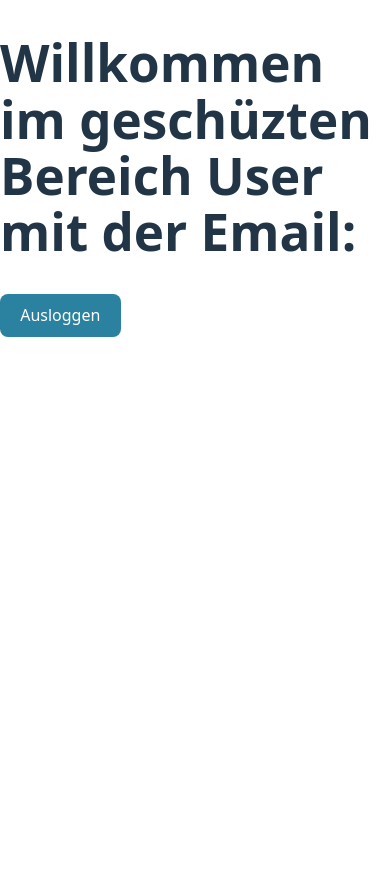
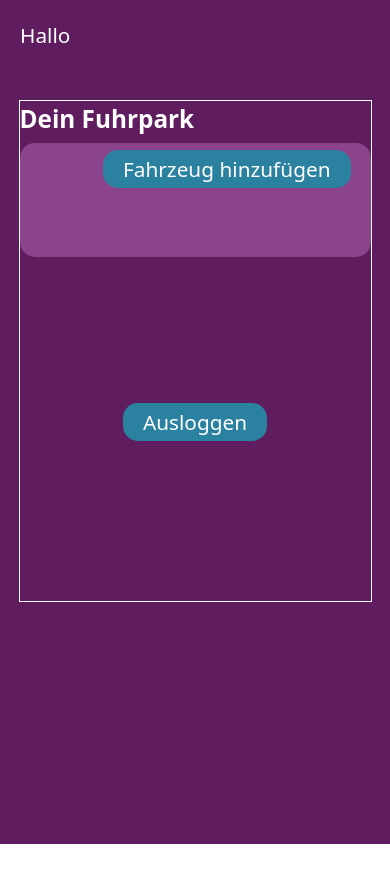
Before and after one commit to willy-1995/cardoc, a React (Vite) app: page /protected in a window 390 px wide. After the commit the page ends 844 px from the top, so only its background shows below. Built offline with nearby package versions, Linux system fonts and the light colour scheme; no server answers.

Commit message:
with style

```diff
--- a/src/App.jsx
+++ b/src/App.jsx
@@ -4,6 +4,7 @@ import Landing from './components/sites/landing';
 import Registration from './components/sites/registration';
 import Login from './components/sites/login';
 import Protected from './components/sites/protected';
+
 function App() {
 
 
--- /dev/null
+++ b/src/components/sites/cars.jsx
@@ -0,0 +1,18 @@
+import React from "react";
+import { useState, useEffect } from "react";
+import "./style_main.css";
+import "./style_cars.css";
+
+function Cars(){
+
+    return(
+        <div className="body-sub-div main-div">
+            <button id="add-button">Fahrzeug hinzufügen</button>
+            <div id="vehicle-list">
+
+            </div>
+        </div>
+    )
+}
+
+export default Cars;
--- a/src/components/sites/landing.jsx
+++ b/src/components/sites/landing.jsx
@@ -1,16 +1,24 @@
 import React from "react";
 import { Link } from "react-router-dom";
 import "./style_main.css";
+import "./style_landing.css";
 
-function Landing(){
-    return(
+function Landing() {
+    return (
         <div className="body-div">
-            <Link to={"/login"}>
-                Login
-            </Link>
-            <Link to={"/registration"}>
-                Registrieren
-            </Link>
+            <div id="landing-logo-div">
+                <h1>cardoc</h1>
+                <h2>digital car management</h2>
+            </div>
+            <div className="main-div" id="user-access-div">
+                <Link to={"/login"} className="link">
+                    Login
+                </Link>
+                <Link to={"/registration"} className="link">
+                    Registrieren
+                </Link>
+            </div>
+
         </div>
     )
 }
--- a/src/components/sites/login.jsx
+++ b/src/components/sites/login.jsx
@@ -1,8 +1,13 @@
 import React from "react";
+import { useState } from "react";
 import { useNavigate } from "react-router-dom";
+import "./style_main.css";
+import "./style_login.css";
+
 
 function Login() {
 
+    const [message, setMessage] = useState("");
     const navigate = useNavigate();
 
     const loginHandler = async (e) => {
@@ -41,7 +46,7 @@ function Login() {
 
 
             if (result.success) {
-                //msgDiv.textContent = ; Login success animation
+                setMessage("Login erfolgreich!\nWeiterleitung...");
                 form.reset();
                 setTimeout(() => {
                     navigate("/protected");
@@ -51,25 +56,29 @@ function Login() {
                 localStorage.setItem("token", result.token);
             }
             else {
-                msgDiv.textContent = result.message;
+                setMessage(result.message);
             }
 
         } catch (error) {
             console.error(error); //DEBUG
-            msgDiv.textContent = "Serverfehler: " + error.message;
+            setMessage( "Serverfehler: " + error.message);
         }
     }
 
 
     return (
         <div className="body-div">
-            <form id="login-form" onSubmit={loginHandler}>
+            <div id="landing-logo-div">
+                <h1>cardoc</h1>
+                <h2>digital car management</h2>
+            </div>
+            <form id="login-form" onSubmit={loginHandler} className="main-div">
                 <input type="email" name="email" placeholder="Deine E-Mail-Adresse" />
                 <input type="password" name="password" placeholder="Dein Passwort" />
-                <input type="submit" className="button" value={"Einloggen"} />
+                <button type="submit">Einloggen</button>
             </form>
             <div id="msg-login">
-
+                {message}
             </div>
         </div>
     )
--- a/src/components/sites/protected.jsx
+++ b/src/components/sites/protected.jsx
@@ -1,6 +1,10 @@
 import React, { useState } from "react";
 import { useEffect } from "react";
 import { apiFetch } from "../../api";
+import Cars from "./cars";
+//STYLE
+import "./style_main.css";
+import "./style_protected.css";
 
 function Protected() {
     //prepare data to use in frontend
@@ -23,7 +27,14 @@ function Protected() {
 
     return (
         <div className="body-div">
-            <h1>Willkommen im geschüzten Bereich User mit der Email: {email}</h1>
+            <p id="greeting">Hallo {email}</p>
+            <div id="cars-container">
+                <h3>Dein Fuhrpark</h3>
+
+                <Cars />
+
+            </div>
+
             <button onClick={logout}>Ausloggen</button>
         </div>
     )
--- /dev/null
+++ b/src/components/sites/style_cars.css
@@ -0,0 +1,16 @@
+:root{
+    --background-color: rgb(95, 29, 95);
+    --maindiv-color: rgb(139, 68, 139);
+    --subdiv-color: rgb(146, 109, 146);
+    --button-color: rgb(43, 129, 160);
+}
+
+
+#vehicle-list{
+    min-height: 100px;
+}
+
+#add-button{
+    position: absolute;
+    right: 20px;
+}
--- /dev/null
+++ b/src/components/sites/style_landing.css
@@ -0,0 +1,33 @@
+:root {
+    --background-color: rgb(95, 29, 95);
+    --maindiv-color: rgb(139, 68, 139);
+    --subdiv-color: rgb(109, 65, 109);
+    --button-color: rgb(43, 129, 160);
+}
+
+.body-div {
+    display: flex;
+    align-items: center;
+    justify-content: center;
+    flex-direction: column;
+}
+
+#landing-logo-div {
+    background-color: white;
+    position: absolute;
+    top: 50px;
+    margin: 0 auto;
+    display: flex;
+    align-items: center;
+    justify-content: center;
+    flex-direction: column;
+    color: black;
+
+}
+
+
+/*=====RESPONSIVE=====*/
+
+@media(max-width: 800px){
+
+}
--- /dev/null
+++ b/src/components/sites/style_login.css
@@ -0,0 +1,4 @@
+#msg-login{
+    color: white;
+    margin-top: 20px;
+}
--- a/src/components/sites/style_main.css
+++ b/src/components/sites/style_main.css
@@ -1,8 +1,13 @@
 :root{
     --background-color: rgb(95, 29, 95);
     --maindiv-color: rgb(139, 68, 139);
-    --subdiv-color: rgb(109, 65, 109);
+    --subdiv-color: rgb(146, 109, 146);
     --button-color: rgb(43, 129, 160);
+}
+
+*{
+    margin: 0;
+    padding: 0;
 }
 
 html{
@@ -10,11 +15,69 @@ html{
 }
 
 .body-div{
-    width: 100%;
+    width: 100vw;
     min-height: 100vh;
+    background-color: var(--background-color);
+    color: white;
 }
 
-button{
+.main-div{
+    background-color: var(--maindiv-color);
+    display: flex;
+    flex-direction: column;
+    gap: 10px;
+    border-radius: 15px;
+    padding: 2%;
+}
+
+
+
+button, .button{
     background-color: var(--button-color);
     color: white;
+    border: none;
+    padding: 5px 20px;
+    border-radius: 15px;
+    cursor: pointer;
 }
+
+button:hover{
+    background-color: white;
+    color: var(--button-color);
+    transition: all ease-in-out 200ms;
+
+}
+
+input{
+    border-radius: 15px;
+    border: none;
+    padding: 5px 20px;
+}
+
+input:focus{
+    border: none;
+}
+
+.link{
+    background-color: var(--button-color);
+    color: white;
+    display: flex;
+    align-items: center;
+    justify-content: center;
+    padding: 5px 20px;
+    border-radius: 15px;
+}
+
+.link:hover{
+    color: var(--button-color);
+    background-color: white;
+    transition: all ease-in-out 200ms;
+}
+
+/*=====RESPONSIVE=====*/
+
+@media(max-width: 800px){
+    html{
+        font-size: 1.3rem;
+    }
+}
--- /dev/null
+++ b/src/components/sites/style_protected.css
@@ -0,0 +1,25 @@
+#greeting{
+    position: absolute;
+    top: 20px;
+    left: 20px;
+}
+
+#cars-container{
+    width: 70%;
+    height: 500px;
+    position: absolute;
+    top: 100px;
+    border: 1px solid white;
+}
+
+#cars-container h3{
+    margin-bottom: 5px;
+}
+
+
+/*=====RESPONSIVE=====*/
+@media(max-width: 800px){
+    #cars-container{
+        width: 90%;
+    }
+}
```
